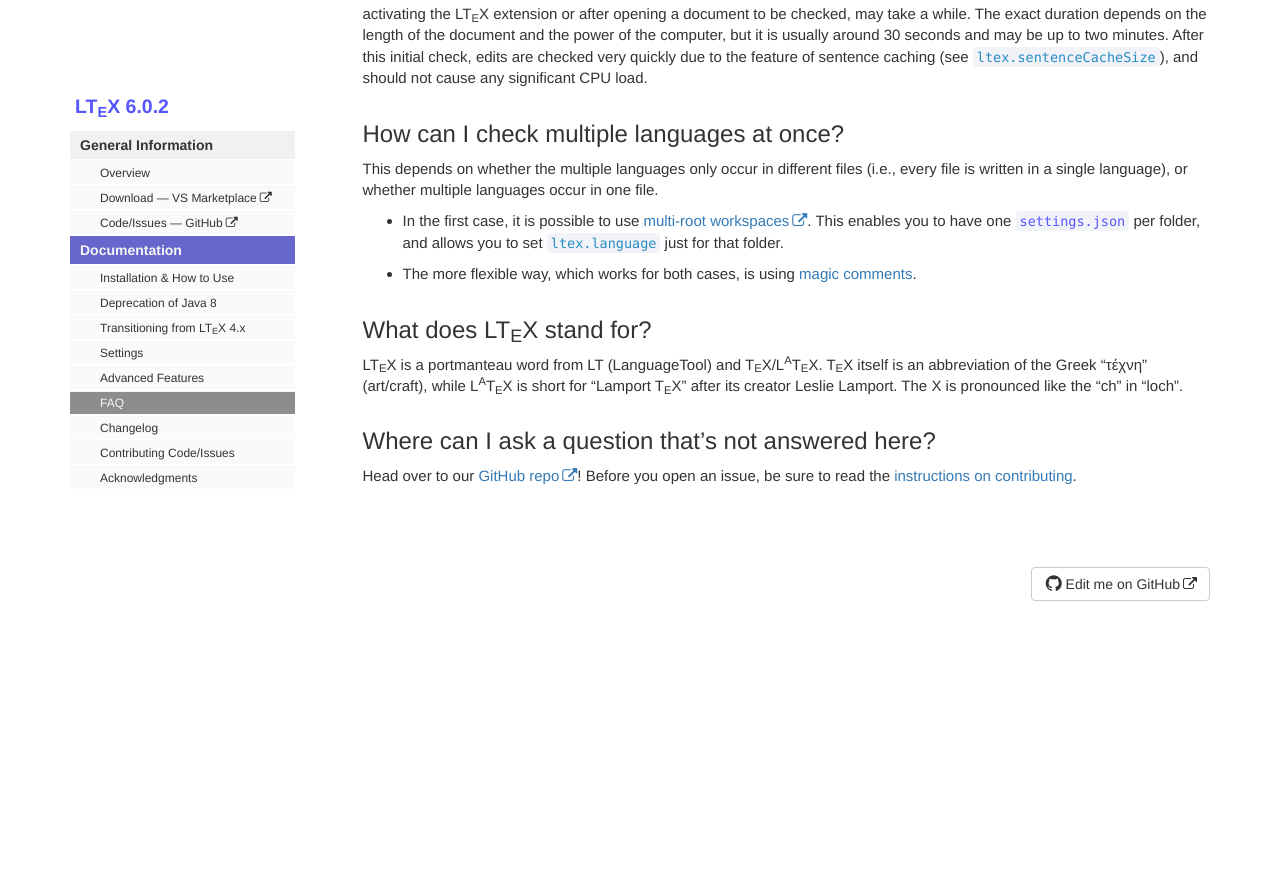
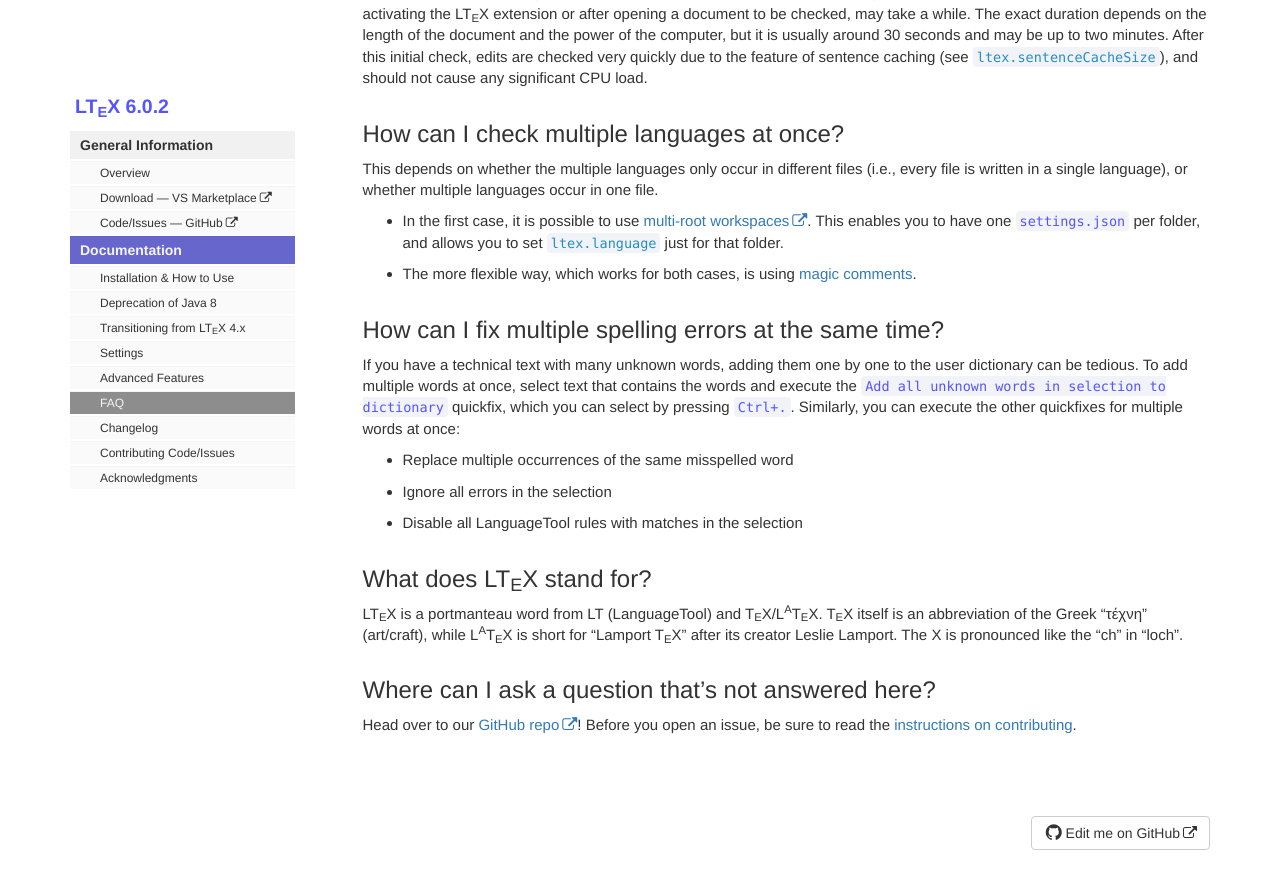
Before and after one commit to valentjn/vscode-ltex, a Jekyll site: the page built from pages/docs/faq.md, in a window 1280 px wide and 900 px high, scrolled down 1155 px. Shown: the top 889 px of the window. Built offline with Jekyll 4.4.1, drawn with Linux system fonts in a browser that asks for light colours; before the commit the page ends 1806 px from its top, so only the background shows below that; some of the changed text lies outside the part shown.

Commit message:
Add fixing multiple errors at same time to FAQ

```diff
--- a/pages/docs/faq.md
+++ b/pages/docs/faq.md
@@ -45,6 +45,14 @@ This depends on whether the multiple languages only occur in different files (i.
 - In the first case, it is possible to use [multi-root workspaces](https://code.visualstudio.com/docs/editor/multi-root-workspaces#_settings). This enables you to have one `settings.json` per folder, and allows you to set [`ltex.language`](settings.html#ltexlanguage) just for that folder.
 - The more flexible way, which works for both cases, is using [magic comments](advanced-features.html#magic-comments).
 
+## How can I fix multiple spelling errors at the same time?
+
+If you have a technical text with many unknown words, adding them one by one to the user dictionary can be tedious. To add multiple words at once, select text that contains the words and execute the `Add all unknown words in selection to dictionary` quickfix, which you can select by pressing `Ctrl+.`. Similarly, you can execute the other quickfixes for multiple words at once:
+
+- Replace multiple occurrences of the same misspelled word
+- Ignore all errors in the selection
+- Disable all LanguageTool rules with matches in the selection
+
 ## What does LTeX stand for?
 
 LTeX is a portmanteau word from LT (LanguageTool) and TeX/LaTeX. TeX itself is an abbreviation of the Greek “τέχνη” (art/craft), while LaTeX is short for “Lamport TeX” after its creator Leslie Lamport. The X is pronounced like the “ch” in “loch”.
```
